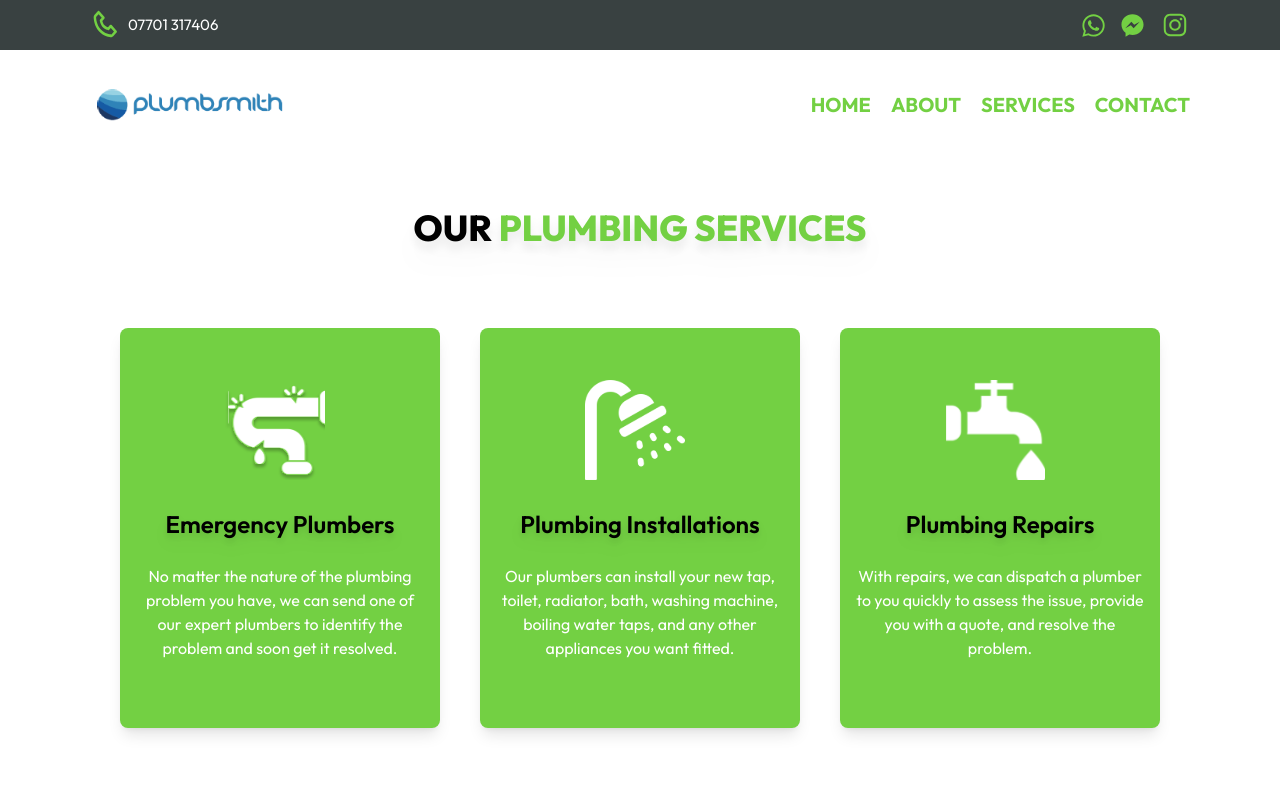
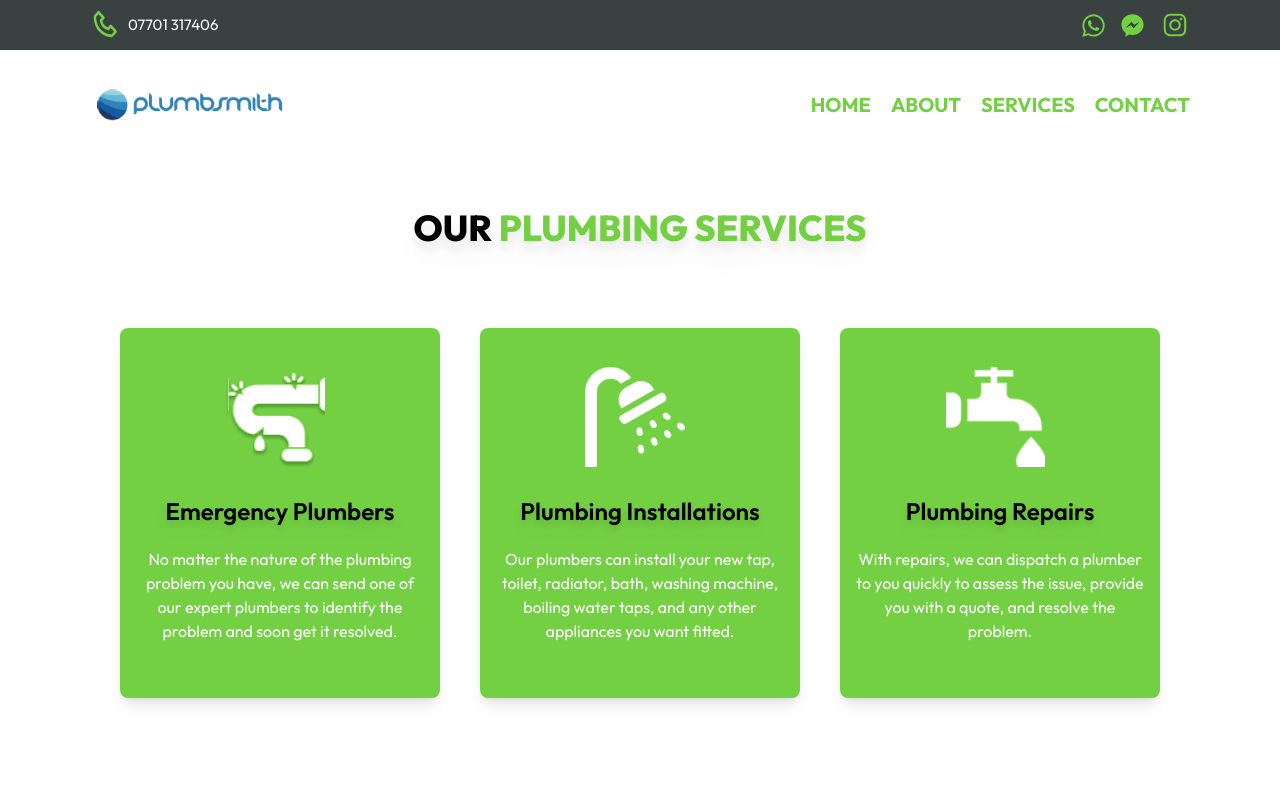
Before and after one commit to ahmedashfaq850/Plumbing-website, a Next.js app: page /plumbing in a window 1280 px wide. Shown: the top 791 px of the page. Built offline with nearby package versions, Linux system fonts and the light colour scheme.

Commit message:
Adjust height of container

```diff
--- a/components/PlumbingServices.jsx
+++ b/components/PlumbingServices.jsx
@@ -24,12 +24,12 @@ const PlumbingServices = () => {
         <Heading afterOurText='PLUMBING SERVICES'/>
         <div className='flex gap-10 mb-7 sm:mb-10 flex-wrap justify-center mt-10'>
             {services.map((service, index) => (
-                <div key={index} className='flex p-3 md:p-0 flex-col max-w-[300px]  items-center justify-center sm:w-[320px] sm:p-3   md:min-w-[320px] md:h-[400px] 2xl:min-w-[400px]  bg-[#73D043] rounded-lg shadow-lg  '>
+                <div key={index} className='flex p-3 md:p-0 flex-col max-w-[300px]  items-center justify-center sm:w-[320px] sm:p-3   md:min-w-[320px] md:min-h-[370px] 2xl:min-w-[400px]  bg-[#73D043] rounded-lg shadow-lg  '>
 
                         <div className='w-12 h-12 md:w-[110px] md:h-[100px]'>
                             <Image className='mt-4 md:mt-0' src={service.imageSrc} alt={service.title} width={100} height={100} />
                         </div>
-                        <h3 className='mt-7   mb-2 text-lg sm:text-2xl  font-semibold drop-shadow-lg    '>{service.title}</h3>
+                        <h3 className='mt-7 mb-0   sm:mb-1 text-lg sm:text-2xl  font-semibold drop-shadow-lg    '>{service.title}</h3>
                         <p className='text-center p-3 md:p-4 text-white md:text-base     text-xs'>{service.description}</p>
 
                 </div>
```
